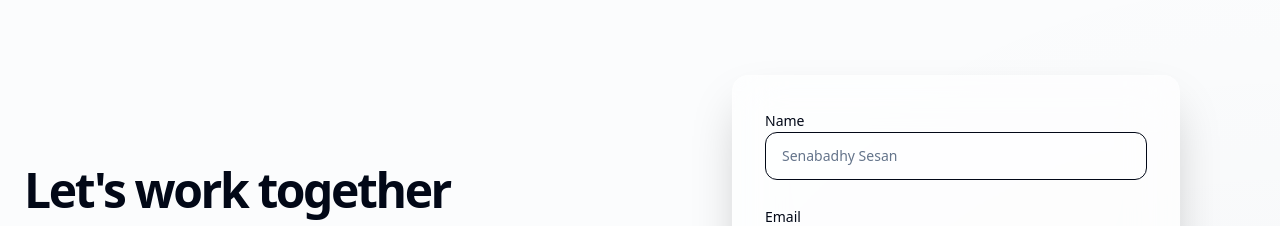
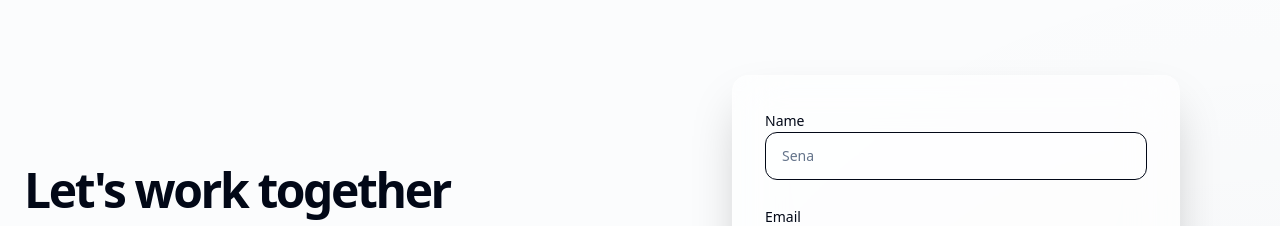
Before and after one commit to sesan-7/weboin-agency-task-senabadhy, a Next.js app: page / in a window 1280 px wide. Shown: the part 3040-3266 px from the top of the page. Built offline with nearby package versions, Linux system fonts and the light colour scheme.

Commit message:
contact update

```diff
--- a/src/components/sections/contact.tsx
+++ b/src/components/sections/contact.tsx
@@ -110,7 +110,7 @@ export default function Contact() {
                                         value={formData.name}
                                         onChange={handleChange}
                                         className="flex h-12 w-full rounded-xl border border-input/50 bg-background/50 px-4 py-2 text-sm ring-offset-background file:border-0 file:bg-transparent file:text-sm file:font-medium placeholder:text-muted-foreground focus-visible:outline-none focus-visible:ring-2 focus-visible:ring-primary focus-visible:ring-offset-2 disabled:cursor-not-allowed disabled:opacity-50 transition-all hover:bg-background/80"
-                                        placeholder="Senabadhy Sesan"
+                                        placeholder="Sena"
                                     />
                                 </div>
                                 <div className="space-y-2">
```
